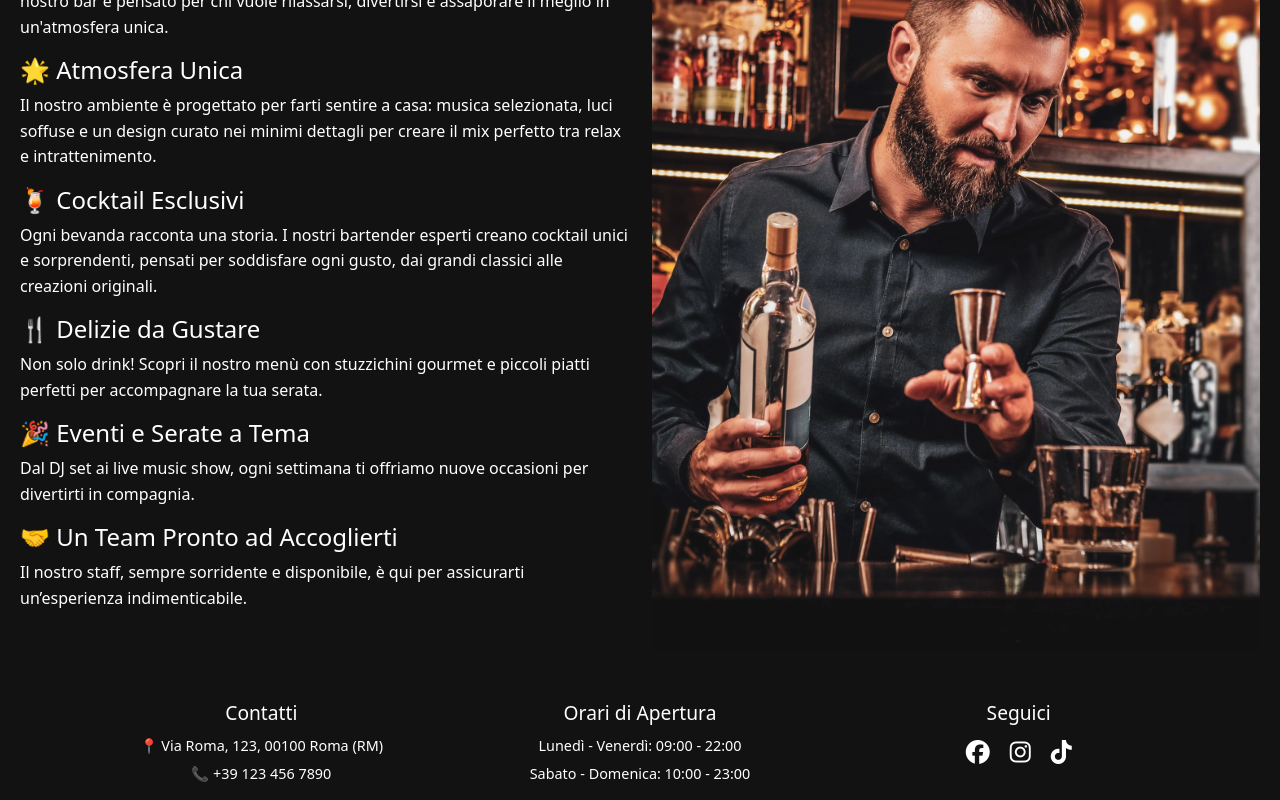
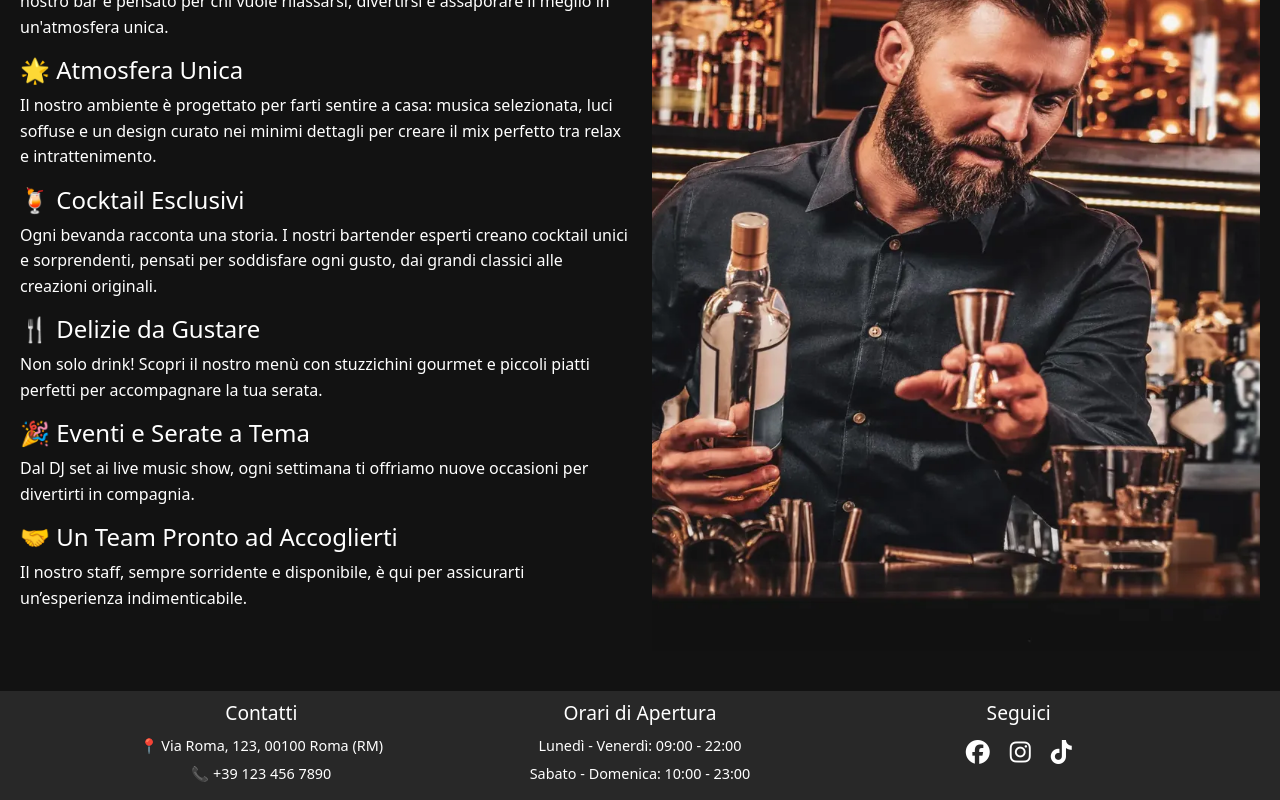
Before and after one commit to Armando220497/great-vibes, a React (Vite) app: page / in a window 1280 px wide. Shown: the part 1003-1803 px from the top of the page. Built offline with nearby package versions, Linux system fonts and the light colour scheme.

Commit message:
img update

```diff
--- a/src/style/Home.css
+++ b/src/style/Home.css
@@ -177,7 +177,7 @@ align-self: center;
   }
 
   .title {
-    font-size: 3rem; /* Dimensione del testo più piccola per cellulari */
+    font-size: 4rem; /* Dimensione del testo più piccola per cellulari */
 
 
   }
--- a/src/style/footer.css
+++ b/src/style/footer.css
@@ -1,5 +1,5 @@
 .footer {
-    background-color: #121212;
+    background-color: #282828;
     color: #ffffff;
     padding: 10px 20px;
     text-align: center;
```
Also changed, not shown: public/proprietario.webp, public/wallpaper.webp.
